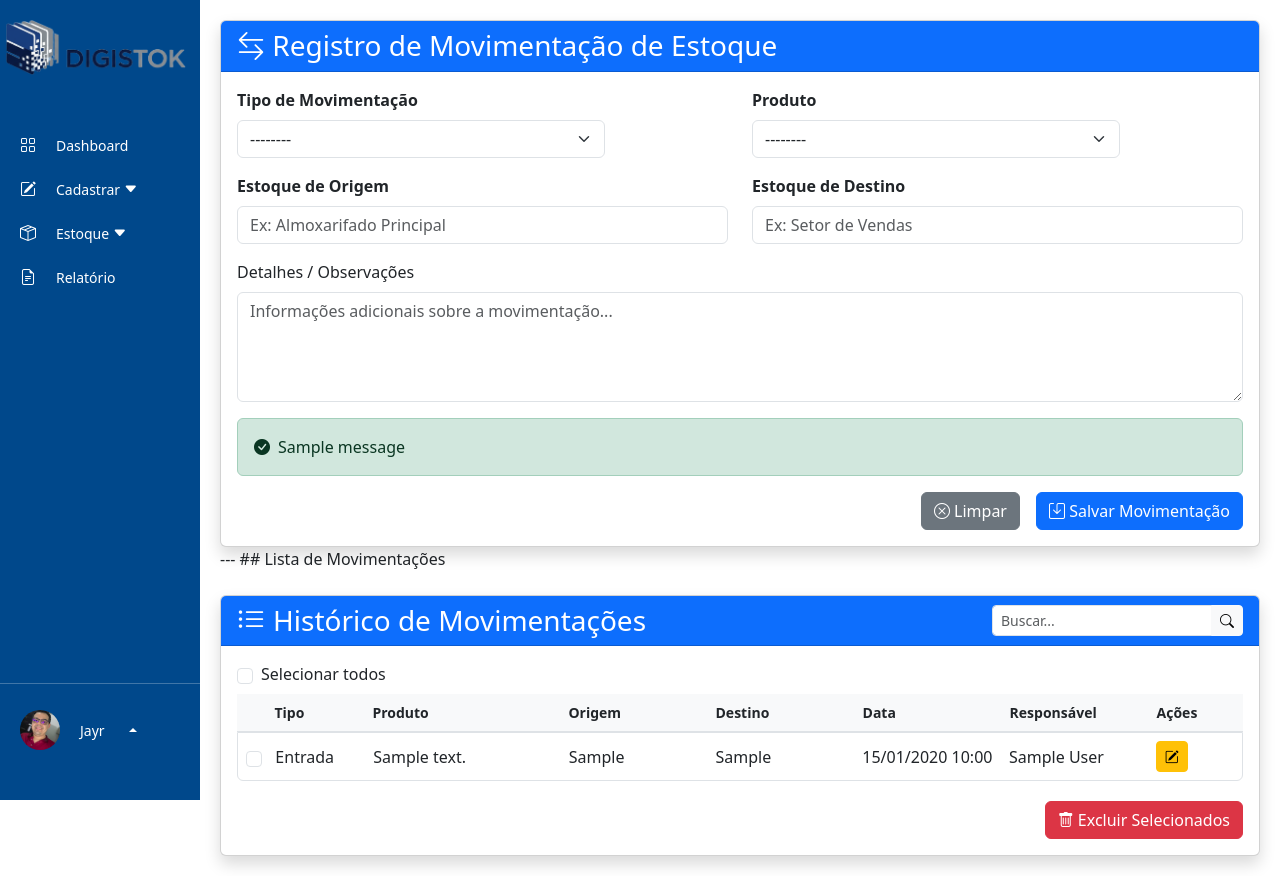
After one commit to jayrmo/Digistok_Django, a Django app: page /movimentacao-estoque/ in a window 1280 px wide. The commit adds this page. Run offline with Django 5.2, Linux system fonts and the light colour scheme; a user stored in the database is signed in; tables that the repository leaves empty hold one stand-in row (values such as "Sample post"); one stand-in notice (Sample message) is shown; some libraries are stand-ins or nearby versions.

Commit message:
após model movimentacao

```diff
--- a/digistok/core/templates/digistok/menu.html
+++ b/digistok/core/templates/digistok/menu.html
@@ -72,7 +72,7 @@
             </a>
             <!-- Submenu Cadastro -->
             <div class="sub-menu collapse" id="submenu-estoque">
-                <a class="nav-link" href="#">
+                <a class="nav-link" href="{% url 'movimentacao_estoque' %}">
                     <span class="icon">
                         <i class="bi bi-arrows-move">
                         </i>
--- /dev/null
+++ b/digistok/core/templates/digistok/movimentacao_estoque.html
@@ -0,0 +1,221 @@
+{% extends "base.html" %}
+{% load static %}
+
+{% block body %}
+
+<div class="py-7">
+    <div class="row justify-content-center">
+        <div class="">
+            <div class="card shadow">
+                <div class="card-header bg-primary text-white">
+                    <h3 class="mb-0"><i class="bi bi-arrow-left-right"></i> Registro de Movimentação de Estoque</h3>
+                </div>
+                <div class="card-body">
+                    <form id="movementForm" method="POST" action="">
+                        {% csrf_token %}
+                        <div class="row">
+                            <div class="col-md-6 mb-3">
+                                <label for="tipoMovimentacao" class="form-label fw-bold">Tipo de Movimentação</label>
+                                <select class="form-select w-75" name="tipo" id="tipoMovimentacao" required>
+                                    <option value="">--------</option>
+                                    <option value="ENTRADA" {% if movimentacao.tipo == "ENTRADA" %}selected{% endif %}>Entrada</option>
+                                    <option value="SAIDA" {% if movimentacao.tipo == "SAIDA" %}selected{% endif %}>Saída</option>
+                                    <option value="TRANSFERENCIA" {% if movimentacao.tipo == "TRANSFERENCIA" %}selected{% endif %}>Transferência</option>
+                                    <option value="AJUSTE" {% if movimentacao.tipo == "AJUSTE" %}selected{% endif %}>Ajuste</option>
+                                </select>
+                            </div>
+                            <div class="col-md-6 mb-3">
+                                <label for="produto" class="form-label fw-bold">Produto</label>
+                                <select class="form-select w-75" name="produto" id="produto" required>
+                                    <option value="">--------</option>
+                                    {% for prod in produtos %}
+                                    <option value="{{ prod.id }}" {% if movimentacao.produto and movimentacao.produto.id == prod.id %}selected{% endif %}>
+                                        {{ prod.descricao }} ({{ prod.codigo }})
+                                    </option>
+                                    {% endfor %}
+                                </select>
+                            </div>
+                        </div>
+
+                        <div class="row">
+                            <div class="col-md-6 mb-3">
+                                <label for="estoqueOrigem" class="form-label fw-bold">Estoque de Origem</label>
+                                <input type="text" class="form-control" id="estoqueOrigem" name="estoque_origem"
+                                    value="{{ movimentacao.estoque_origem|default_if_none:'' }}"
+                                    placeholder="Ex: Almoxarifado Principal">
+                            </div>
+                            <div class="col-md-6 mb-3">
+                                <label for="estoqueDestino" class="form-label fw-bold">Estoque de Destino</label>
+                                <input type="text" class="form-control" id="estoqueDestino" name="estoque_destino"
+                                    value="{{ movimentacao.estoque_destino|default_if_none:'' }}"
+                                    placeholder="Ex: Setor de Vendas">
+                            </div>
+                        </div>
+
+                        <div class="mb-3">
+                            <label for="detalhes" class="form-label">Detalhes / Observações</label>
+                            <textarea class="form-control" id="detalhes" name="detalhes" rows="4"
+                                placeholder="Informações adicionais sobre a movimentação...">{{ movimentacao.detalhes|default_if_none:'' }}</textarea>
+                        </div>
+
+                        {% if messages %}
+                        <div class="mt-3">
+                            {% for message in messages %}
+                            <div class="alert alert-{{ message.tags }} d-flex align-items-center" role="alert">
+                                {% if message.tags == 'success' %}
+                                <i class="bi bi-check-circle-fill me-2"></i>
+                                {% elif message.tags == 'error' %}
+                                <i class="bi bi-exclamation-triangle-fill me-2"></i>
+                                {% endif %}
+                                <div>{{ message }}</div>
+                            </div>
+                            {% endfor %}
+                        </div>
+                        {% endif %}
+
+                        <div class="d-grid gap-2 d-md-flex justify-content-md-end">
+                            <button type="button" class="btn btn-secondary me-md-2" id="btn-limpar-movimentacao">
+                                <i class="bi bi-x-circle"></i> Limpar
+                            </button>
+                            <button type="submit" class="btn btn-primary">
+                                <i class="bi bi-save"></i> Salvar Movimentação
+                            </button>
+                        </div>
+                    </form>
+                </div>
+            </div>
+        </div>
+    </div>
+</div>
+
+---
+
+## Lista de Movimentações
+
+<div class="card shadow mt-4">
+    <div class="card-header bg-primary text-white d-flex justify-content-between align-items-center">
+        <h3 class="mb-0 d-flex align-items-center">
+            <i class="bi bi-list-ul me-2"></i> Histórico de Movimentações
+        </h3>
+        <div class="ms-auto">
+            <form method="GET" action="" class="d-flex align-items-center gap-2" style="max-width: 350px;">
+                <div class="input-group input-group-sm">
+                    <input type="text" name="busca" class="form-control" placeholder="Buscar..."
+                        value="{{ busca|default_if_none:'' }}">
+                    <button class="btn btn-light" type="submit">
+                        <i class="bi bi-search"></i>
+                    </button>
+                </div>
+            </form>
+        </div>
+    </div>
+
+    <form method="POST" action="{% url 'apaga_movimentacoes_selecionadas' %}">
+        {% csrf_token %}
+        <div class="card-body">
+            <div class="list-group" id="existingMovementsList">
+                {% if movimentacoes %}
+                <div class="d-flex align-items-center mb-2">
+                    <input type="checkbox" id="selectAll" class="form-check-input me-2">
+                    <label for="selectAll" class="form-label mb-0">Selecionar todos</label>
+                </div>
+
+                <div class="d-flex fw-bold px-2 py-2 border-bottom bg-light small">
+                    <div style="width: 30px;"></div> {# Checkbox column spacer #}
+                    <div style="width: 100px;">Tipo</div>
+                    <div style="width: 200px;">Produto</div>
+                    <div style="width: 150px;">Origem</div>
+                    <div style="width: 150px;">Destino</div>
+                    <div style="width: 150px;">Data</div>
+                    <div style="width: 150px;">Responsável</div>
+                    <div class="ms-auto" style="width: 80px;">Ações</div>
+                </div>
+
+                {% for movimentacao in movimentacoes %}
+                <div class="list-group-item d-flex align-items-center mb-1 px-2">
+                    <div class="d-flex align-items-center" style="width: 30px;">
+                        <input type="checkbox" name="movimentacoes_selecionadas" value="{{ movimentacao.id }}"
+                            class="form-check-input me-1">
+                    </div>
+                    <div style="width: 100px;">
+                        <span>{{ movimentacao.get_tipo_display }}</span> {# Uses get_FOO_display for choice human-readable value #}
+                    </div>
+                    <div style="width: 200px;">
+                        <span>{{ movimentacao.produto.descricao }}</span>
+                    </div>
+                    <div style="width: 150px;">
+                        <span>{{ movimentacao.estoque_origem|default_if_none:'-' }}</span>
+                    </div>
+                    <div style="width: 150px;">
+                        <span>{{ movimentacao.estoque_destino|default_if_none:'-' }}</span>
+                    </div>
+                    <div style="width: 150px;">
+                        <span>{{ movimentacao.data|date:"d/m/Y H:i" }}</span>
+                    </div>
+                    <div style="width: 150px;">
+                        <span>{{ movimentacao.usuario_responsavel.get_full_name|default:movimentacao.usuario_responsavel.username }}</span>
+                    </div>
+
+                    <div class="ms-auto" style="width: 80px;">
+                        <a href="{% url 'editar_movimentacao' movimentacao.pk %}" class="btn btn-warning btn-sm">
+                            <i class="bi bi-pencil-square"></i>
+                        </a>
+                    </div>
+                </div>
+                {% endfor %}
+
+                {% if movimentacoes.paginator.num_pages > 1 %}
+                <div class="pagination mt-3 d-flex justify-content-center">
+                    <span class="me-2">Página {{ movimentacoes.number }} de
+                        {{ movimentacoes.paginator.num_pages }}</span>
+                    {% if movimentacoes.has_previous %}
+                    <a class="btn btn-outline-primary btn-sm me-1" href="?page=1">Primeira</a>
+                    <a class="btn btn-outline-primary btn-sm me-1"
+                        href="?page={{ movimentacoes.previous_page_number }}">Anterior</a>
+                    {% endif %}
+                    {% if movimentacoes.has_next %}
+                    <a class="btn btn-outline-primary btn-sm me-1"
+                        href="?page={{ movimentacoes.next_page_number }}">Próxima</a>
+                    <a class="btn btn-outline-primary btn-sm" href="?page={{ movimentacoes.paginator.num_pages }}">Última</a>
+                    {% endif %}
+                </div>
+                {% endif %}
+                {% else %}
+                <p class="text-muted text-center" id="noMovementsMessage">Nenhuma movimentação registrada ainda.</p>
+                {% endif %}
+            </div>
+
+            {% if movimentacoes %}
+            <div class="mt-3 d-flex justify-content-end">
+                <button type="submit" class="btn btn-danger"
+                    onclick="return confirm('Excluir as movimentações selecionadas?')">
+                    <i class="bi bi-trash"></i> Excluir Selecionados
+                </button>
+            </div>
+            {% endif %}
+        </div>
+    </form>
+</div>
+
+<script>
+    document.addEventListener('DOMContentLoaded', function () {
+        const selectAllCheckbox = document.getElementById('selectAll');
+        const checkboxes = document.querySelectorAll('input[name="movimentacoes_selecionadas"]'); // Updated name
+
+        if (selectAllCheckbox && checkboxes) { // Ensure elements exist
+            selectAllCheckbox.addEventListener('change', function () {
+                checkboxes.forEach(checkbox => checkbox.checked = this.checked);
+            });
+        }
+
+        // Optional: Clear form functionality for the movement form
+        const clearButton = document.getElementById('btn-limpar-movimentacao');
+        if (clearButton) {
+            clearButton.addEventListener('click', function() {
+                document.getElementById('movementForm').reset();
+            });
+        }
+    });
+</script>
+
+{% endblock %}
--- a/digistok/core/urls.py
+++ b/digistok/core/urls.py
@@ -25,7 +25,11 @@ urlpatterns = [
     path('fornecedor/delete/<int:pk>/', ApagaFornecedor.as_view(), name='apaga_fornecedor'),
     path('fornecedor/apagar_selecionados/', ApagaFornecedoresSelecionados.as_view(), name='apaga_selecionados'),
 
-
+    # CRUD MOVIMENTAÇÂO
+    path('movimentacao-estoque/', MovimentacaoEstoqueView.as_view(), name='movimentacao_estoque'),
+    path('movimentacao-estoque/editar/<int:pk>/', MovimentacaoEstoqueView.as_view(), name='editar_movimentacao'),
+    path('movimentacao-estoque/excluir-selecionados/', ApagaMovimentacoesSelecionadasView.as_view(), name='apaga_movimentacoes_selecionadas'),
+    # .
     # path('noticia_form', Noticia_form.as_view(), name='noticia_form'),
     # path('nova-noticia/', NoticiaCreateView.as_view(), name='nova-noticia'),
 
--- a/digistok/core/views.py
+++ b/digistok/core/views.py
@@ -4,6 +4,7 @@ from django.db.models.signals import post_delete, pre_save
 from django.views.decorators.cache import never_cache
 from django.utils.decorators import method_decorator
 from django.views.decorators.csrf import csrf_exempt
+from django.core.exceptions import ValidationError
 from django.http import HttpResponseRedirect
 from django.views.generic import DeleteView
 from django.core.paginator import Paginator
@@ -478,3 +479,108 @@ class ApagaCategoriasSelecionadas(View):
         else:
             messages.warning(request, "Nenhuma categoria foi selecionada para exclusão.")
         return redirect('cadastra_categoria')
+
+# FIM CRUD CATEGORIA --------------------------
+
+
+
+
+# INICIO CRUD MOVIMENTAÇÂO -------------------------
+class MovimentacaoEstoqueView(LoginRequiredMixin, View):
+    template_name = 'digistok/movimentacao_estoque.html'
+
+    def get(self, request, pk=None):
+        movimentacao = None
+        if pk:
+            movimentacao = get_object_or_404(MovimentacaoEstoque, pk=pk)
+
+        produtos = Produto.objects.all().order_by('descricao')
+
+        # Lista de Movimentações
+        movimentacoes_list = MovimentacaoEstoque.objects.all().order_by('-data')
+
+        # Busca de Movimentações
+        busca = request.GET.get('busca')
+        if busca:
+            movimentacoes_list = movimentacoes_list.filter(
+                Q(tipo__icontains=busca) |
+                Q(produto__descricao__icontains=busca) |
+                Q(estoque_origem__icontains=busca) |
+                Q(estoque_destino__icontains=busca) |
+                Q(usuario_responsavel__username__icontains=busca)
+            )
+
+        paginator = Paginator(movimentacoes_list, 10)
+        page_number = request.GET.get('page')
+        movimentacoes = paginator.get_page(page_number)
+
+        context = {
+            'movimentacao': movimentacao,
+            'produtos': produtos,
+            'movimentacoes': movimentacoes,
+            'busca': busca,
+        }
+        return render(request, self.template_name, context)
+
+    def post(self, request, pk=None):
+        if pk:
+            movimentacao = get_object_or_404(MovimentacaoEstoque, pk=pk)
+        else:
+            movimentacao = MovimentacaoEstoque()
+
+
+        movimentacao.tipo = request.POST.get('tipo')
+        produto_id = request.POST.get('produto')
+        movimentacao.estoque_origem = request.POST.get('estoque_origem', '').strip()
+        movimentacao.estoque_destino = request.POST.get('estoque_destino', '').strip()
+        movimentacao.detalhes = request.POST.get('detalhes', '').strip()
+        movimentacao.usuario_responsavel = request.user
+
+        try:
+            movimentacao.produto = Produto.objects.get(id=produto_id)
+        except Produto.DoesNotExist:
+            messages.error(request, 'Produto inválido. Selecione um produto existente.')
+
+            produtos = Produto.objects.all().order_by('descricao')
+            movimentacoes_list = MovimentacaoEstoque.objects.all().order_by('-data')
+            paginator = Paginator(movimentacoes_list, 10)
+            page_number = request.GET.get('page')
+            movimentacoes = paginator.get_page(page_number)
+            return render(request, self.template_name, {
+                'movimentacao': movimentacao,
+                'produtos': produtos,
+                'movimentacoes': movimentacoes,
+            })
+
+        try:
+            movimentacao.full_clean()
+            movimentacao.save()
+            messages.success(request, "Movimentação salva com sucesso!")
+            return redirect('movimentacao_estoque')
+        except ValidationError as e:
+            for field, errors in e.message_dict.items():
+                for error in errors:
+                    messages.error(request, f"{field.replace('_', ' ').capitalize()}: {error}")
+
+            produtos = Produto.objects.all().order_by('descricao')
+            movimentacoes_list = MovimentacaoEstoque.objects.all().order_by('-data')
+            paginator = Paginator(movimentacoes_list, 10)
+            page_number = request.GET.get('page')
+            movimentacoes = paginator.get_page(page_number)
+            return render(request, self.template_name, {
+                'movimentacao': movimentacao,
+                'produtos': produtos,
+                'movimentacoes': movimentacoes,
+            })
+
+# Don't forget your delete view:
+class ApagaMovimentacoesSelecionadasView(LoginRequiredMixin, View):
+    def post(self, request):
+        movimentacao_ids = request.POST.getlist('movimentacoes_selecionadas')
+        if movimentacao_ids:
+            # Add a check to prevent deleting if associated with an important record (e.g., protect)
+            MovimentacaoEstoque.objects.filter(id__in=movimentacao_ids).delete()
+            messages.success(request, "Movimentações selecionadas excluídas com sucesso!")
+        else:
+            messages.warning(request, "Nenhuma movimentação foi selecionada para exclusão.")
+        return redirect('movimentacao_estoque')
```
Also changed, not shown: digistok/core/models.py (+19 -1 lines), digistok/core/migrations/0009_movimentacaoestoque.py (added).
